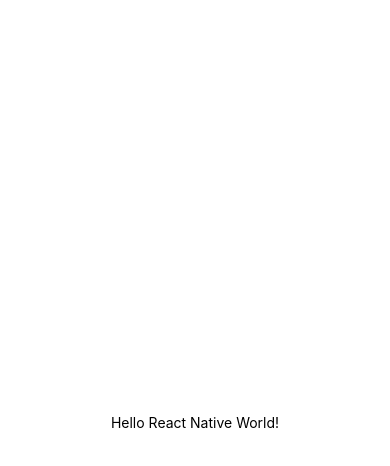
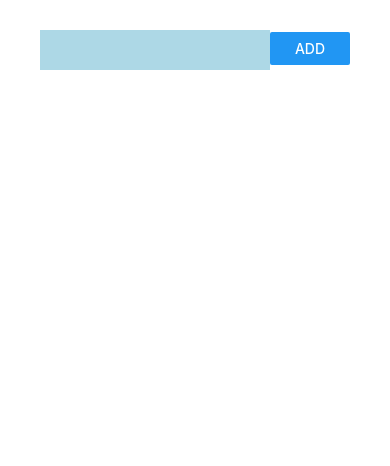
Before and after one commit to kong-tech-ops/ReactNativeTask2, a React Native app: screen / in a window 390 px wide. Shown: the top 466 px of the page. Built offline with nearby package versions, Linux system fonts and the light colour scheme.

Commit message:
TextInput and Button for GUI

```diff
--- a/App.js
+++ b/App.js
@@ -1,11 +1,25 @@
 import React from 'react';
 
-import {StyleSheet, Text, View,} from 'react-native';
+import {Button, FlatList, StyleSheet, Text, TextInput, View,} from 'react-native';
 
 const App = () => {
   return (
         <View style={styles.container}>
-          <Text>Hello React Native World!</Text>
+
+          <TextInput style={styles.textInput}/>
+
+          <View style={styles.buttonWrapper}>
+            <Button title='ADD'/>
+          </View>
+
+          <View style={styles.flatListWrapper}>
+
+            <FlatList>
+
+            </FlatList>
+
+          </View>
+
         </View>
   );
 };
@@ -15,6 +29,22 @@
     flex:1,
     justifyContent:'center',
     alignItems:'center',
+  },
+  textInput:{
+    position:'absolute',
+    top:30,
+    left:40,
+    justifyContent:'center',
+    width:230,
+    height: 40,
+    backgroundColor: 'lightblue',
+    border: 'none',
+  },
+  buttonWrapper:{
+    position: 'absolute',
+    top: 32,
+    right: 40,
+    width: 80,
   }
 });
 
```
